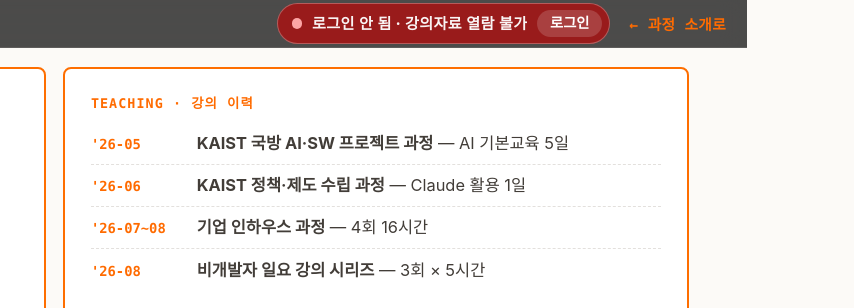
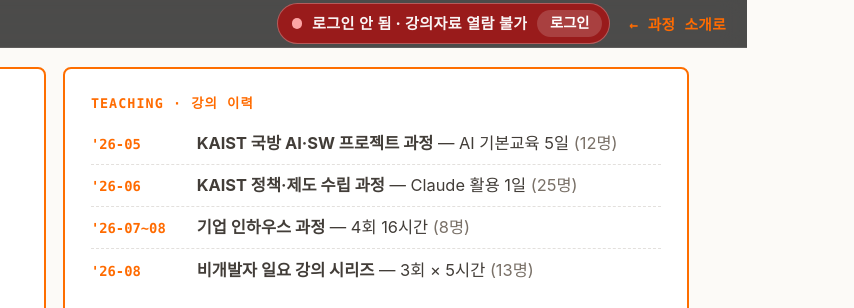
Before and after one commit to xxjjvxb/claude-code-tutorial, a plain HTML site: page slide/instructor/index.html in a window 1280 px wide. Shown: the top 308 px of the page, 426-1280 px from the left. Drawn offline with Linux system fonts and the light colour scheme; a web font is replaced by a local one.

Commit message:
fix: 강의 이력에 수강생 수 괄호 표기 — (12명)(25명)(8명)(13명)

```diff
--- a/slide/instructor/index.html
+++ b/slide/instructor/index.html
@@ -83,19 +83,19 @@
         <ul class="cvl">
           <li>
             <span class="cvl-when">'26-05</span>
-            <span class="cvl-what"><strong>KAIST 국방 AI·SW 프로젝트 과정</strong> — AI 기본교육 5일</span>
+            <span class="cvl-what"><strong>KAIST 국방 AI·SW 프로젝트 과정</strong> — AI 기본교육 5일 <span class="sub">(12명)</span></span>
           </li>
           <li>
             <span class="cvl-when">'26-06</span>
-            <span class="cvl-what"><strong>KAIST 정책·제도 수립 과정</strong> — Claude 활용 1일</span>
+            <span class="cvl-what"><strong>KAIST 정책·제도 수립 과정</strong> — Claude 활용 1일 <span class="sub">(25명)</span></span>
           </li>
           <li>
             <span class="cvl-when">'26-07~08</span>
-            <span class="cvl-what"><strong>기업 인하우스 과정</strong> — 4회 16시간</span>
+            <span class="cvl-what"><strong>기업 인하우스 과정</strong> — 4회 16시간 <span class="sub">(8명)</span></span>
           </li>
           <li>
             <span class="cvl-when">'26-08</span>
-            <span class="cvl-what"><strong>비개발자 일요 강의 시리즈</strong> — 3회 × 5시간</span>
+            <span class="cvl-what"><strong>비개발자 일요 강의 시리즈</strong> — 3회 × 5시간 <span class="sub">(13명)</span></span>
           </li>
         </ul>
       </div>
```
